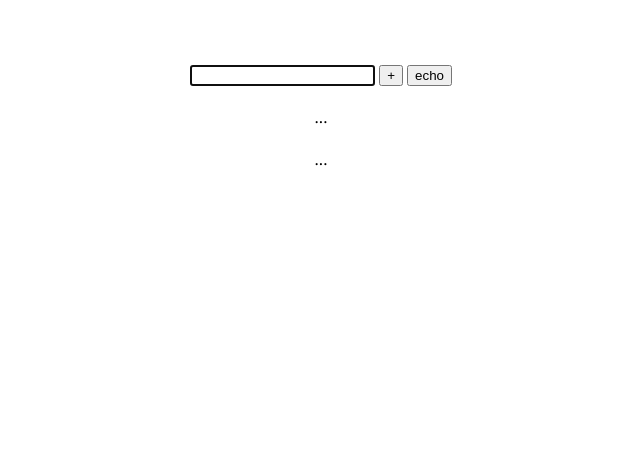
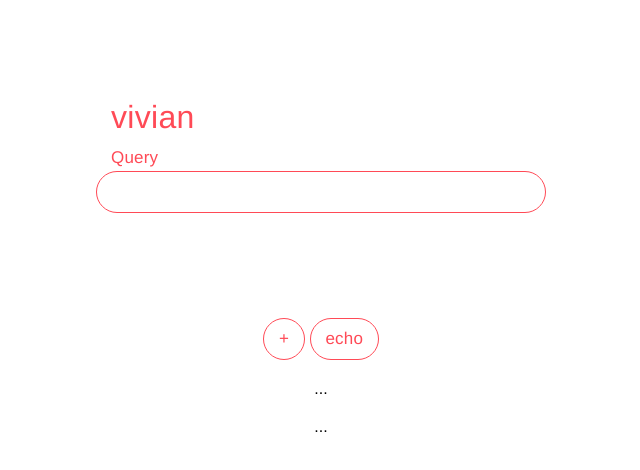
Before and after one commit to ethanwater/prototype, a plain HTML site: page pkg/frontend/webui/index.html in a window 1280 px wide. Shown: the whole page, without its empty margins (319-959 px from the left). Drawn offline with Linux system fonts and the light colour scheme.

Commit message:
cleaner ui

```diff
--- a/cmd/config.toml
+++ b/cmd/config.toml
@@ -1,5 +1,6 @@
 [vivian]
 version = "alpha v1.0.0"
+port = ":9000"
 
 [single]
 listeners.vivian = {address = "localhost:9000"}
--- a/pkg/frontend/webui/index.css
+++ b/pkg/frontend/webui/index.css
@@ -1,10 +1,10 @@
 body {
-    font-family:'Segoe UI', Tahoma, Geneva, Verdana, sans-serif;
+    font-family: Helvetica, sans-serif;
+    font-weight: light;
+    -webkit-font-smoothing: antialiased;
   }
 
 .container {
-    margin: auto;
-    margin-top: 5%;
     color: black;
     text-align: center;
 }
@@ -14,3 +14,124 @@ p {
     margin: auto;
     margin-top: 20px;
 }
+.transition, form button, form .question label, form .question input[type="text"] {
+    -moz-transition: all 0.25s cubic-bezier(0.53, 0.01, 0.35, 1.5);
+    -o-transition: all 0.25s cubic-bezier(0.53, 0.01, 0.35, 1.5);
+    -webkit-transition: all 0.25s cubic-bezier(0.53, 0.01, 0.35, 1.5);
+    transition: all 0.25s cubic-bezier(0.53, 0.01, 0.35, 1.5);
+  }
+
+  * {
+    font-family: Helvetica, sans-serif;
+    font-weight: light;
+    -webkit-font-smoothing: antialiased;
+  }
+
+  form {
+    position: relative;
+    display: inline-block;
+    max-width: 700px;
+    min-width: 500px;
+    box-sizing: border-box;
+    padding: 30px 25px;
+    background-color: white;
+    border-radius: 40px;
+    margin: 40px 0;
+    left: 50%;
+    -moz-transform: translate(-50%, 0);
+    -ms-transform: translate(-50%, 0);
+    -webkit-transform: translate(-50%, 0);
+    transform: translate(-50%, 0);
+  }
+  form h1 {
+    color: #ff4a56;
+    font-weight: 100;
+    letter-spacing: 0.01em;
+    margin-left: 15px;
+    margin-bottom: 35px;
+  }
+  button {
+    margin-top: 35px;
+    background-color: white;
+    border: 1px solid #ff4a56;
+    line-height: 0;
+    font-size: 17px;
+    display: inline-block;
+    box-sizing: border-box;
+    padding: 20px 15px;
+    border-radius: 60px;
+    color: #ff4a56;
+    font-weight: 100;
+    letter-spacing: 0.01em;
+    position: relative;
+    z-index: 1;
+  }
+  button:hover, form button:focus {
+    color: white;
+    background-color: #ff4a56;
+  }
+  form .question {
+    position: relative;
+    padding: 10px 0;
+  }
+  form .question:first-of-type {
+    padding-top: 0;
+  }
+  form .question:last-of-type {
+    padding-bottom: 0;
+  }
+  form .question label {
+    transform-origin: left center;
+    color: white;
+    font-weight: 100;
+    letter-spacing: 0.01em;
+    font-size: 17px;
+    box-sizing: border-box;
+    padding: 10px 15px;
+    display: block;
+    position: absolute;
+    margin-top: -40px;
+    z-index: 2;
+    pointer-events: none;
+  }
+  form .question input[type="text"] {
+    appearance: none;
+    background-color: #ff4a5e;
+    border: 1px solid #ff4a56;
+    line-height: 0;
+    font-size: 17px;
+    width: 100%;
+    display: block;
+    box-sizing: border-box;
+    padding: 10px 15px;
+    border-radius: 60px;
+    color: white;
+    font-weight: 100;
+    letter-spacing: 0.01em;
+    position: relative;
+    z-index: 1;
+  }
+  form .question input[type="text"]:focus {
+    outline: none;
+    background: white;
+    color: #ff4a5e;
+    margin-top: 30px;
+  }
+  form .question input[type="text"]:valid {
+    margin-top: 30px;
+  }
+  form .question input[type="text"]:focus ~ label {
+    color: #ff4a56;
+    -moz-transform: translate(0, -35px);
+    -ms-transform: translate(0, -35px);
+    -webkit-transform: translate(0, -35px);
+    transform: translate(0, -35px);
+  }
+  form .question input[type="text"]:valid ~ label {
+    text-transform: uppercase;
+    font-style: italic;
+    -moz-transform: translate(5px, -35px) scale(0.6);
+    -ms-transform: translate(5px, -35px) scale(0.6);
+    -webkit-transform: translate(5px, -35px) scale(0.6);
+    transform: translate(5px, -35px) scale(0.6);
+  }
--- a/pkg/frontend/webui/index.html
+++ b/pkg/frontend/webui/index.html
@@ -9,13 +9,21 @@
     <link rel="stylesheet" type="text/css" href="index.css" type="style.css">
   </head>
   <body>
+    <form>
+    <h1>vivian</h1>
+      <div class="question">
+        <input type="text" id="pass"required/>
+        <label>Query</label>
+
+      </div>
+    </form>
     <div class="container">
-      <input type="text" id="pass"></input>
       <button id="add">+</button>
       <button id="echo">echo</button>
+      <p id="test">...</p>
+      <p id="time">...</p>
     </div>
-    <p id="test">...</p>
-    <p id="time">...</p>
+
   </body>
 </html>
 <script type="text/javascript" src="index.js"></script>
--- a/pkg/frontend/webui/index.js
+++ b/pkg/frontend/webui/index.js
@@ -29,8 +29,10 @@ function main() {
   const echoButton = document.getElementById('echo');
   const loader = document.getElementById('test');
   const timer = document.getElementById('time');
+
   query.focus();
-  echoButton.hidden = false;
+  addButton.disabled = true;
+  echoButton.disabled = true;
 
   let controller;
   let pending = 0;
@@ -90,7 +92,9 @@ function main() {
   query.addEventListener('input', (e) => {
     if (strip(query.value) == "") {
       addButton.disabled = true;
+      echoButton.disabled = true;
     } else {
+      addButton.disabled = false;
       echoButton.disabled = false;
     }
   });
```
Also changed, not shown: 2 other files.
